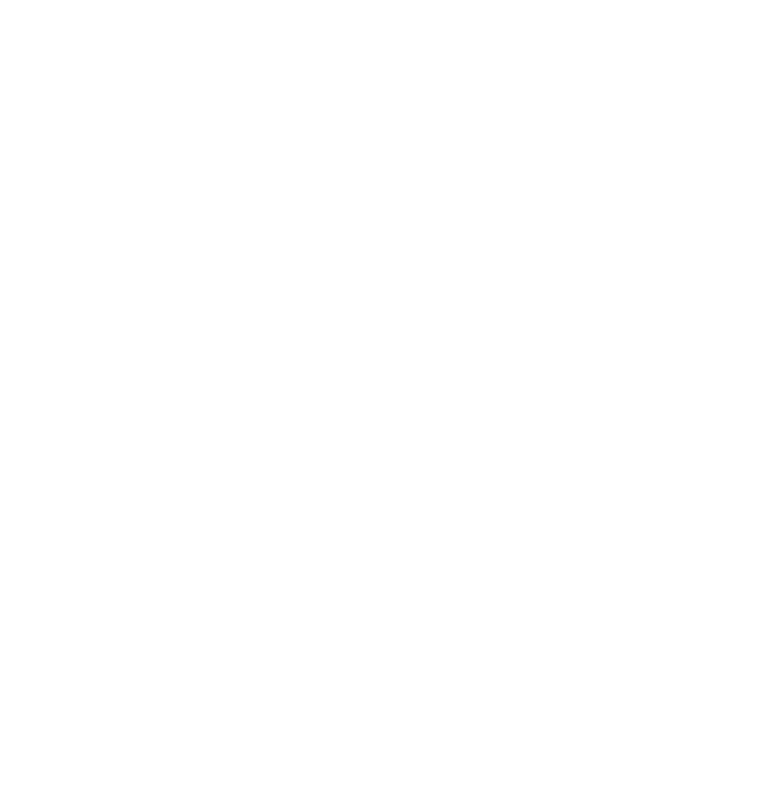
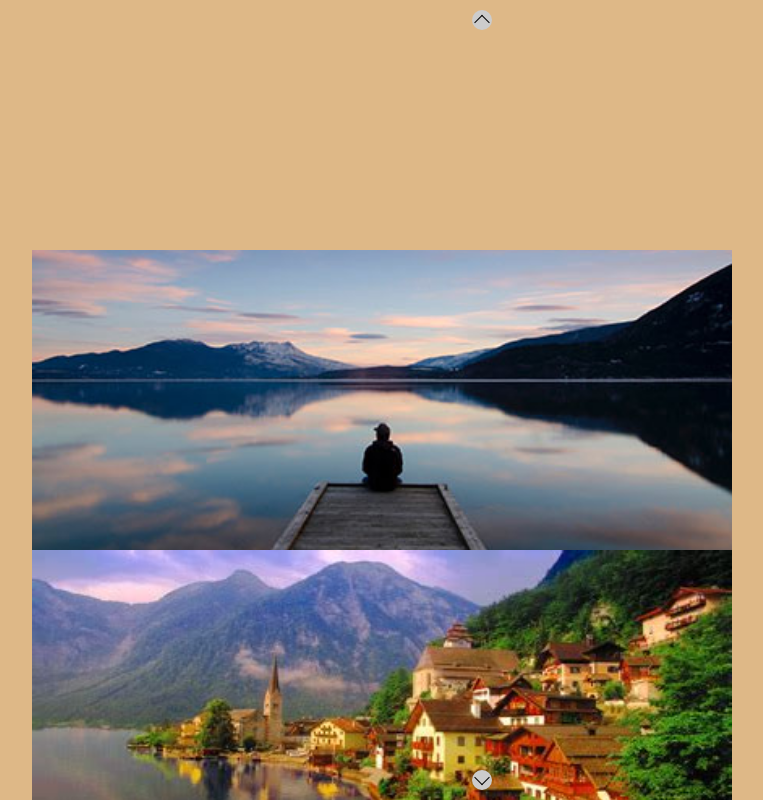
Before and after one commit to AlexChihaia/js-array-carousel, a plain HTML site: page index.html in a window 1280 px wide. Shown: the top 800 px of the page, without its empty margins (158-921 px from the left). Drawn offline with Linux system fonts and the light colour scheme.

Commit message:
feat : inizio

```diff
--- a/css/style.css
+++ b/css/style.css
@@ -1,6 +1,90 @@
-/* RESET */
 * {
     margin: 0;
     padding: 0;
     box-sizing: border-box;
 }
+
+
+body {
+    background-color: burlywood;
+}
+
+.container {
+    width: 900px;
+    height: 100vh;
+    margin: 0 auto;
+    display: flex;
+    align-items: center;
+}
+
+.items {
+    position: relative;
+    width: 700px;
+    height: 300px;
+}
+
+.item {
+    height: 100%;
+    display: none;
+    position: relative;
+}
+
+.item img {
+    width: 100%;
+    height: 100%;
+    object-fit: cover;
+}
+
+.item.active {
+    display: block;
+}
+
+.prev,
+.next {
+    width: 20px;
+    height: 20px;
+    margin: 10px 0;
+    border-radius: 50%;
+    background: #ccc;
+    position: absolute;
+    left: 50%;
+    transform: translate(-50%);
+    cursor: pointer;
+    z-index: 999;
+}
+
+.next {
+    bottom: 0;
+}
+
+.prev {
+    top: 0;
+}
+
+.prev::after {
+    content: '';
+    width: 10px;
+    height: 10px;
+    transform: rotate(45deg);
+    border-top: 1px solid black;
+    border-right: 1px solid black;
+    display: block;
+    position: absolute;
+    top: 35%;
+    left: 50%;
+    transform: translate(-50%) rotate(-45deg);
+}
+
+.next::before {
+    content: '';
+    width: 10px;
+    height: 10px;
+    transform: rotate(45deg);
+    border-top: 1px solid black;
+    border-right: 1px solid black;
+    display: block;
+    position: absolute;
+    bottom: 35%;
+    left: 50%;
+    transform: translate(-50%) rotate(135deg);
+}
--- a/index.html
+++ b/index.html
@@ -2,28 +2,39 @@
 <html lang="en">
 
 <head>
-    <meta charset="UTF-8">
-    <meta name="viewport" content="width=device-width, initial-scale=1.0">
-    <title>Carousel</title>
-
-
-
-    <!-- CSS -->
-    <link rel="stylesheet" href="css/style.css">
-    <!-- /CSS -->
+  <meta charset="UTF-8" />
+  <meta http-equiv="X-UA-Compatible" content="IE=edge" />
+  <meta name="viewport" content="width=device-width, initial-scale=1.0" />
+  <title>Carosello News</title>
+  <link rel="stylesheet" href="css/style.css" />
 </head>
 
 <body>
+  <div class="container">
+    <div class="items">
+      <div class="item active">
+        <img src="./img/01.jpg" alt="IMG 1" />
+      </div>
+      <div class="item active">
+        <img src="./img/02.jpg" alt="IMG 1" />
+      </div>
+      <div class="item active">
+        <img src="./img/03.jpg" alt="IMG 1" />
+      </div>
+      <div class="item active">
+        <img src="./img/04.jpg" alt="IMG 1" />
+      </div>
+      <div class="item active">
+        <img src="./img/05.jpg" alt="IMG 1" />
+      </div>
+    </div>
 
+    <div class="prev"></div>
+    <div class="next"></div>
+  </div>
+  </div>
 
-
-
-
-
-
-
-
-    <script src="js/main.js"></script>
+  <script src="js/main.js"></script>
 </body>
 
 </html>
--- a/js/main.js
+++ b/js/main.js
@@ -0,0 +1,22 @@
+'use strict';
+
+/* <div class="item active">
+        <img src="./img/01.jpg" alt="IMG 1" />
+</div>
+<div class="item active">
+        <img src="./img/02.jpg" alt="IMG 1" />
+</div>
+<div class="item active">
+        <img src="./img/03.jpg" alt="IMG 1" />
+</div>
+<div class="item active">
+        <img src="./img/04.jpg" alt="IMG 1" />
+</div>
+<div class="item active">
+        <img src="./img/05.jpg" alt="IMG 1" />
+</div> */
+
+
+
+
+const images = [];
```
Also changed, not shown: img/01.jpg (added), img/02.jpg (added), img/03.jpg (added), img/04.jpg (added), img/05.jpg (added), 1 other file.
